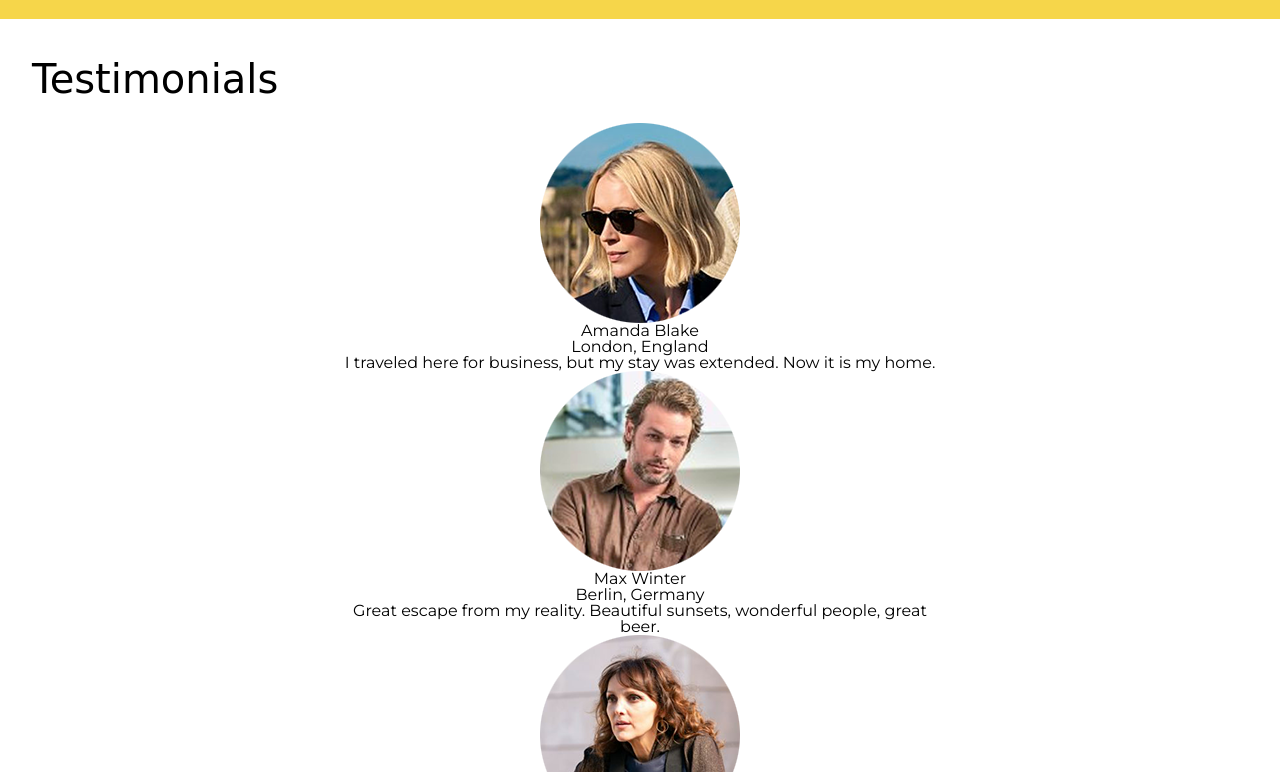
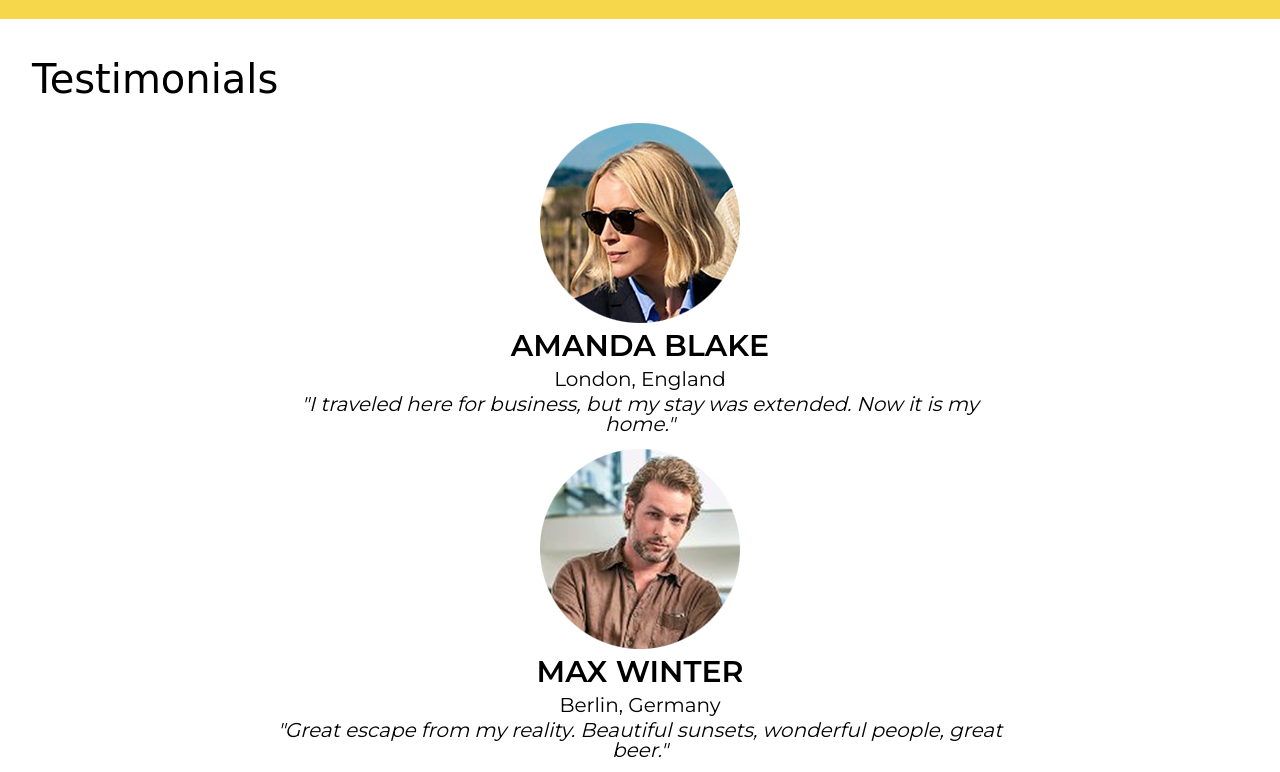
Before and after one commit to 1228462952/wunderlust, a plain HTML site: page wunderlust-majorca.html in a window 1280 px wide. Shown: the part 4360-5132 px from the top of the page. Drawn offline with Linux system fonts and the light colour scheme; a web font is replaced by a local one.

Commit message:
Update styles.css

```diff
--- a/styles.css
+++ b/styles.css
@@ -365,11 +365,34 @@ nav ul li.active a {
     padding: 1rem 2rem;
 
 }
-#testimonials h3{
+
+#testimonials h3 {
     font-size: 2.5rem;
-        margin: 1.5rem 0;
+    margin: 1.5rem 0;
 }
 
+#testimonials h4 {
+    font-size: 30px;
+    font-weight: 600;
+    text-transform: uppercase;
+    margin: 0.5rem 0;
+}
+
+#testimonials p,
+q {
+    font-size: 20px;
+    margin-bottom: 5px;
+}
+
+
+#testimonials q {
+    font-style: italic;
+}
+
+#testimonials q::before,
+#testimonials q::after {
+    content: "\"";
+}
 
 #testimonials>div {
     display: flex;
@@ -378,11 +401,13 @@ nav ul li.active a {
 
 }
 
-#testimonials section{
+#testimonials section {
     display: flex;
     flex-direction: column;
     align-items: center;
-justify-content: center;    text-align: center;
-    width:50%;
+    justify-content: center;
+    text-align: center;
+    width: 60%;
+    margin-bottom: 10px;
 
 }
```
